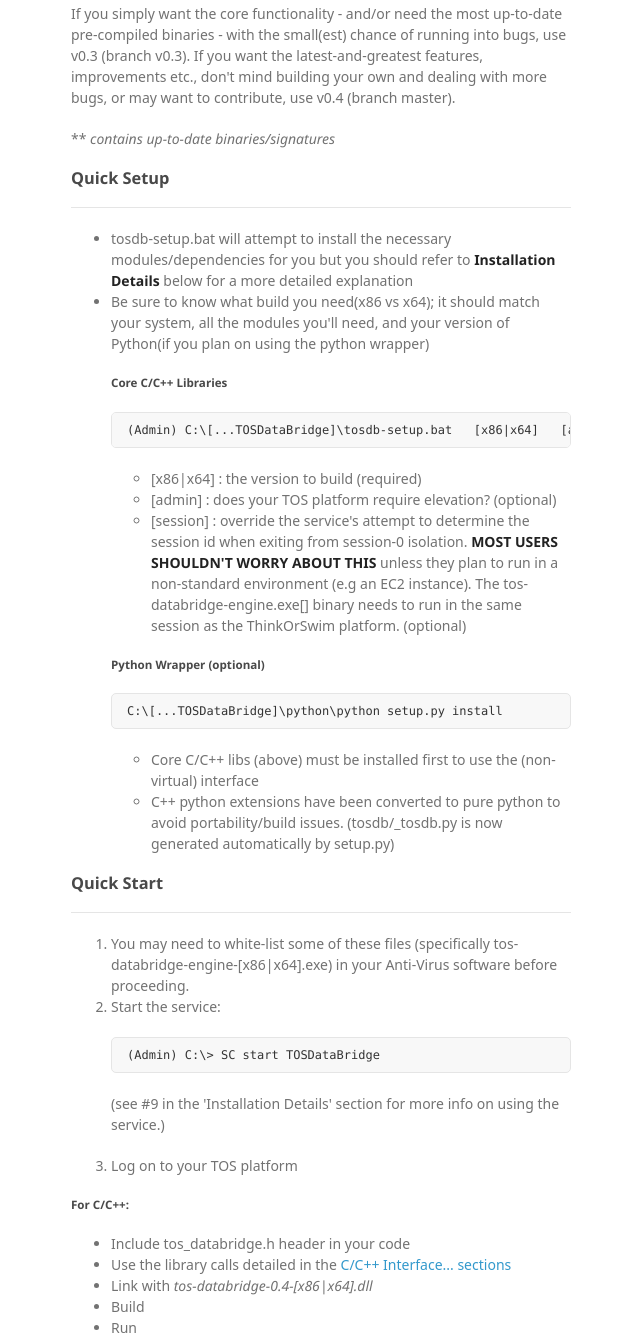
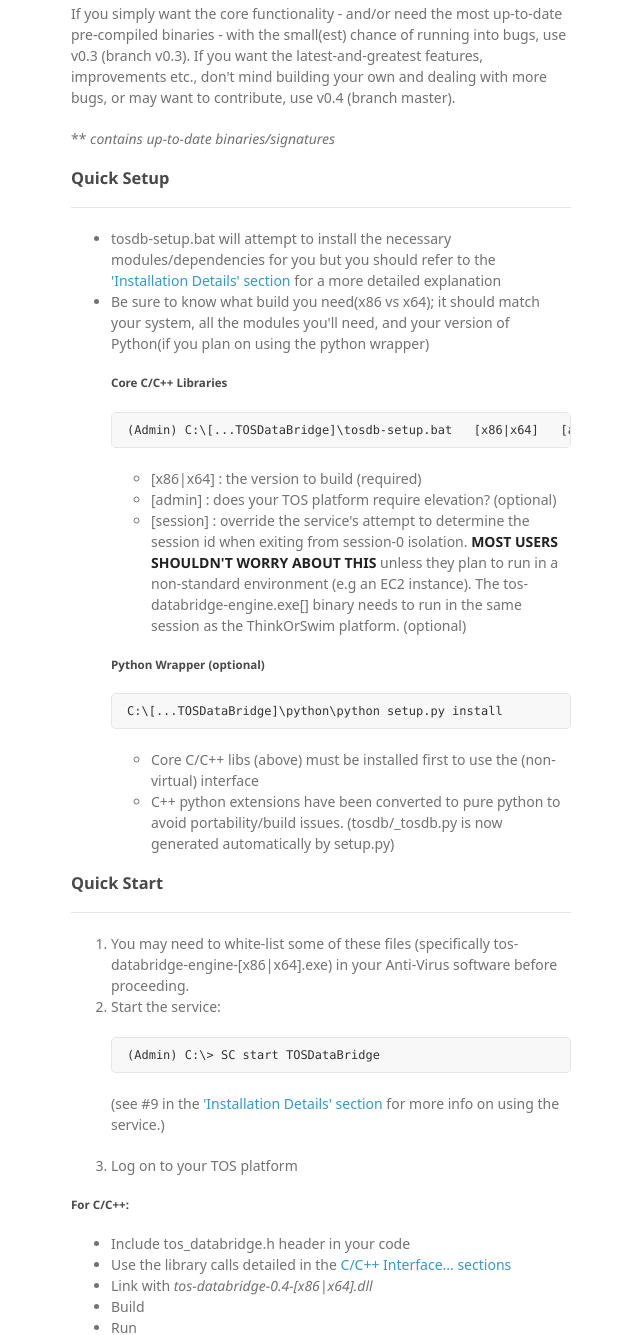
Before and after one commit to jeog/TOSDataBridge, a plain HTML site: page index.html in a window 1280 px wide. Shown: the part 1070-2405 px from the top of the page, without its empty margins (499-1139 px from the left). Drawn offline with Linux system fonts and the light colour scheme; a web font is replaced by a local one.

Commit message:
add links(2)

```diff
--- a/index.html
+++ b/index.html
@@ -73,7 +73,7 @@
 <hr>
 
 <ul>
-<li>tosdb-setup.bat will attempt to install the necessary modules/dependencies for you but you should refer to <strong>Installation Details</strong> below for a more detailed explanation</li>
+<li>tosdb-setup.bat will attempt to install the necessary modules/dependencies for you but you should refer to the <a href=https://github.com/jeog/TOSDataBridge#installation-details> 'Installation Details' section </a> for a more detailed explanation</li>
 <li>
 <p>Be sure to know what build you need(x86 vs x64); it should match your system, all the modules you'll need, and your version of Python(if you plan on using the python wrapper)</p>
 
@@ -115,7 +115,7 @@
 <pre><code>(Admin) C:\&gt; SC start TOSDataBridge
 </code></pre>
 
-<p>(see #9 in the 'Installation Details' section for more info on using the service.)</p>
+<p>(see #9 in the <a href=https://github.com/jeog/TOSDataBridge#installation-details> 'Installation Details' section </a> for more info on using the service.)</p>
 </li>
 <li>Log on to your TOS platform</li>
 </ol>
```
